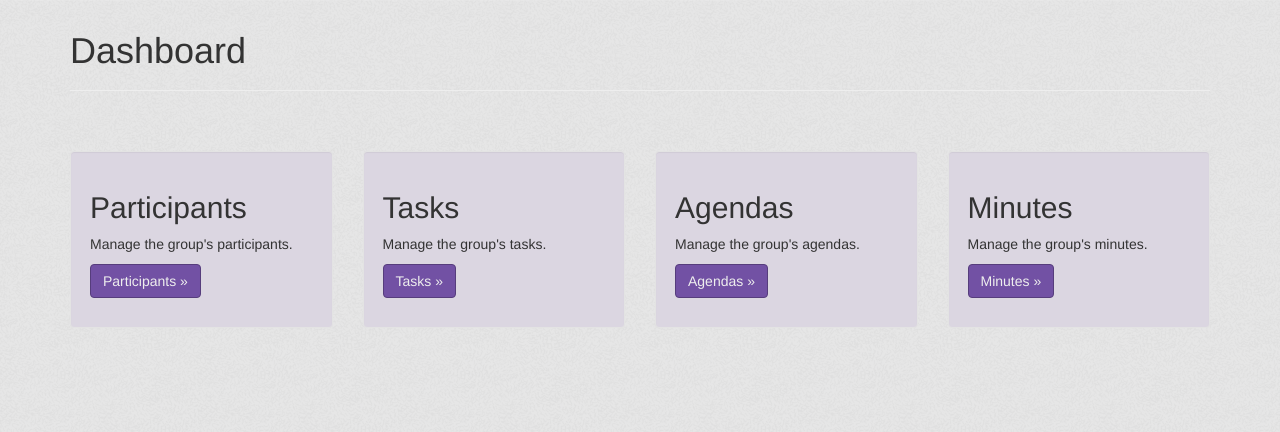
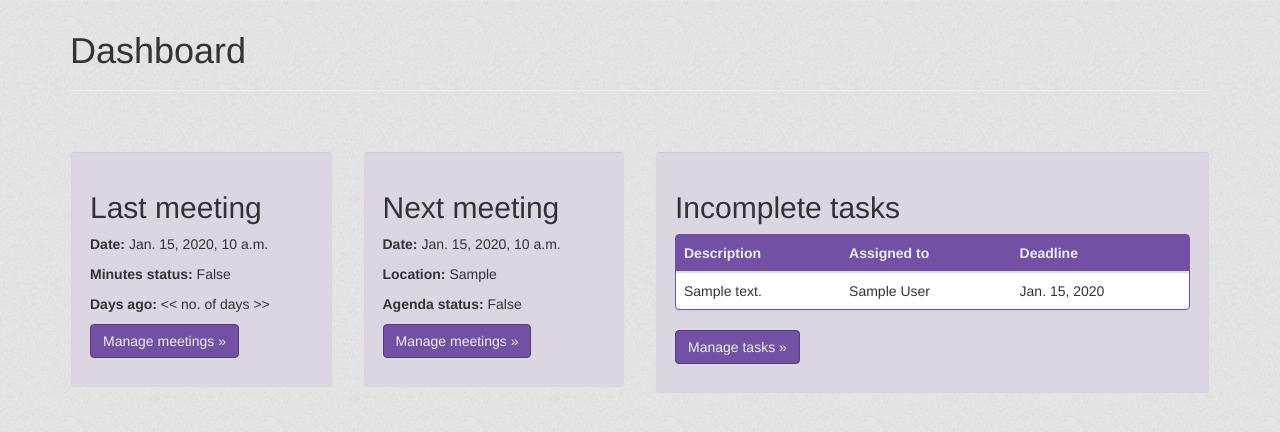
Before and after one commit to tysonblacker/econvenor, a Django app: page /dashboard/ in a window 1280 px wide. Shown: the part 51-483 px from the top of the page. Run offline with Django 3.2, Linux system fonts and the light colour scheme; a user stored in the database is signed in; tables that the repository leaves empty hold one stand-in row (values such as "Sample post").

Commit message:
Dashboard: Added dynamic data

```diff
--- a/core/templates/dashboard.html
+++ b/core/templates/dashboard.html
@@ -11,34 +11,55 @@
 <br><br>
 
 <div class="row">
+
 	<div class="col-lg-3">
 		<div class="well">
-			<h2>Participants</h2>
-			<p>Manage the group's participants.</p>
-			<p><a class="btn btn-primary" href={% url 'participant-list' %} role="button">Participants &raquo;</a></p>
+			<h2>Last meeting</h2>
+			<p><strong>Date:</strong> {{ last_meeting.date }}</p>
+			<p><strong>Minutes status:</strong> {{ last_meeting.agenda_locked }}</p>
+			<p><strong>Days ago:</strong> << no. of days >></p>
+			<p><a class="btn btn-primary" href={% url 'minutes-list' %} role="button">Manage meetings &raquo;</a></p>
 		</div>
 	</div>
+
 	<div class="col-lg-3">
 		<div class="well">
-			<h2>Tasks</h2>
-			<p>Manage the group's tasks.</p>
-			<p><a class="btn btn-primary" href={% url 'task-list' %} role="button">Tasks &raquo;</a></p>
+			<h2>Next meeting</h2>
+			<p><strong>Date:</strong> {{ next_meeting.date }}</p>
+			<p><strong>Location:</strong> {{ next_meeting.location }}</p>
+			<p><strong>Agenda status:</strong> {{ next_meeting.agenda_locked }}</p>
+			<p><a class="btn btn-primary" href={% url 'minutes-list' %} role="button">Manage meetings &raquo;</a></p>
 		</div>
 	</div>
-	<div class="col-lg-3">
+
+
+	<div class="col-lg-6">
 		<div class="well">
-			<h2>Agendas</h2>
-			<p>Manage the group's agendas.</p>
-			<p><a class="btn btn-primary" href={% url 'agenda-list' %} role="button">Agendas &raquo;</a></p>
+			<h2>Incomplete tasks</h2>
+			<div class="panel panel-primary">
+				<table class="table table-hover">
+					<thead>
+						<tr>
+							{% for heading in task_headings %}
+								<th>{{ heading }}</th>
+							{% endfor%}
+						</tr>
+					</thead>
+					<tbody>
+						{% for task in tasks %}
+							<tr id={{ task.id }} onclick="document.location='{% url 'task-edit' task.id %}';">
+								<td>{{ task.description }}</td>
+								<td>{{ task.participant }}</td>
+								<td>{{ task.deadline }}</td>
+							</tr>
+						{% endfor%}
+					</tbody>
+				</table>
+			</div>
+			<p><a class="btn btn-primary" href={% url 'task-list' %} role="button">Manage tasks &raquo;</a></p>
 		</div>
 	</div>
-	<div class="col-lg-3">
-		<div class="well">
-			<h2>Minutes</h2>
-			<p>Manage the group's minutes.</p>
-			<p><a class="btn btn-primary" href={% url 'minutes-list' %} role="button">Minutes &raquo;</a></p>
-		</div>
-	</div>
+
 </div>
 
 
--- a/core/views.py
+++ b/core/views.py
@@ -36,7 +36,12 @@ def user_logout(request):
 def dashboard(request):
 	if not request.user.is_authenticated():
 		return HttpResponseRedirect(reverse('index'))
-	return render_to_response('dashboard.html', {'user': request.user}, RequestContext(request))
+	tasks = Task.objects.filter(owner=request.user, status='Incomplete').order_by('deadline')
+	task_headings = ('Description', 'Assigned to', 'Deadline',)
+	meetings = Meeting.objects.filter(owner=request.user).order_by('date')
+	next_meeting = meetings.last()
+	last_meeting = meetings.first()
+	return render_to_response('dashboard.html', {'user': request.user, 'last_meeting': last_meeting, 'next_meeting': next_meeting, 'tasks': tasks, 'task_headings': task_headings}, RequestContext(request))
 
 
 def participant_list(request):
```
